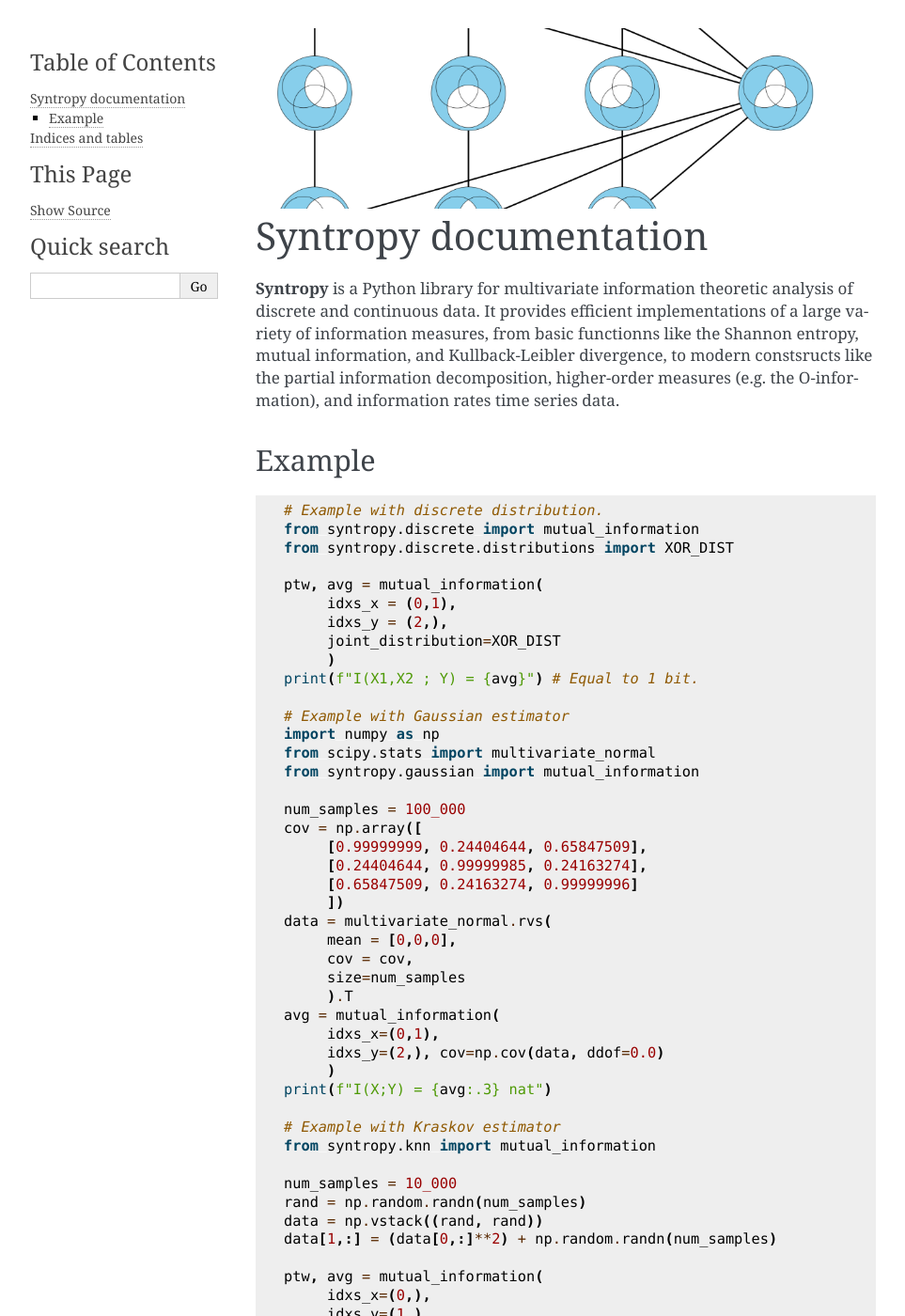
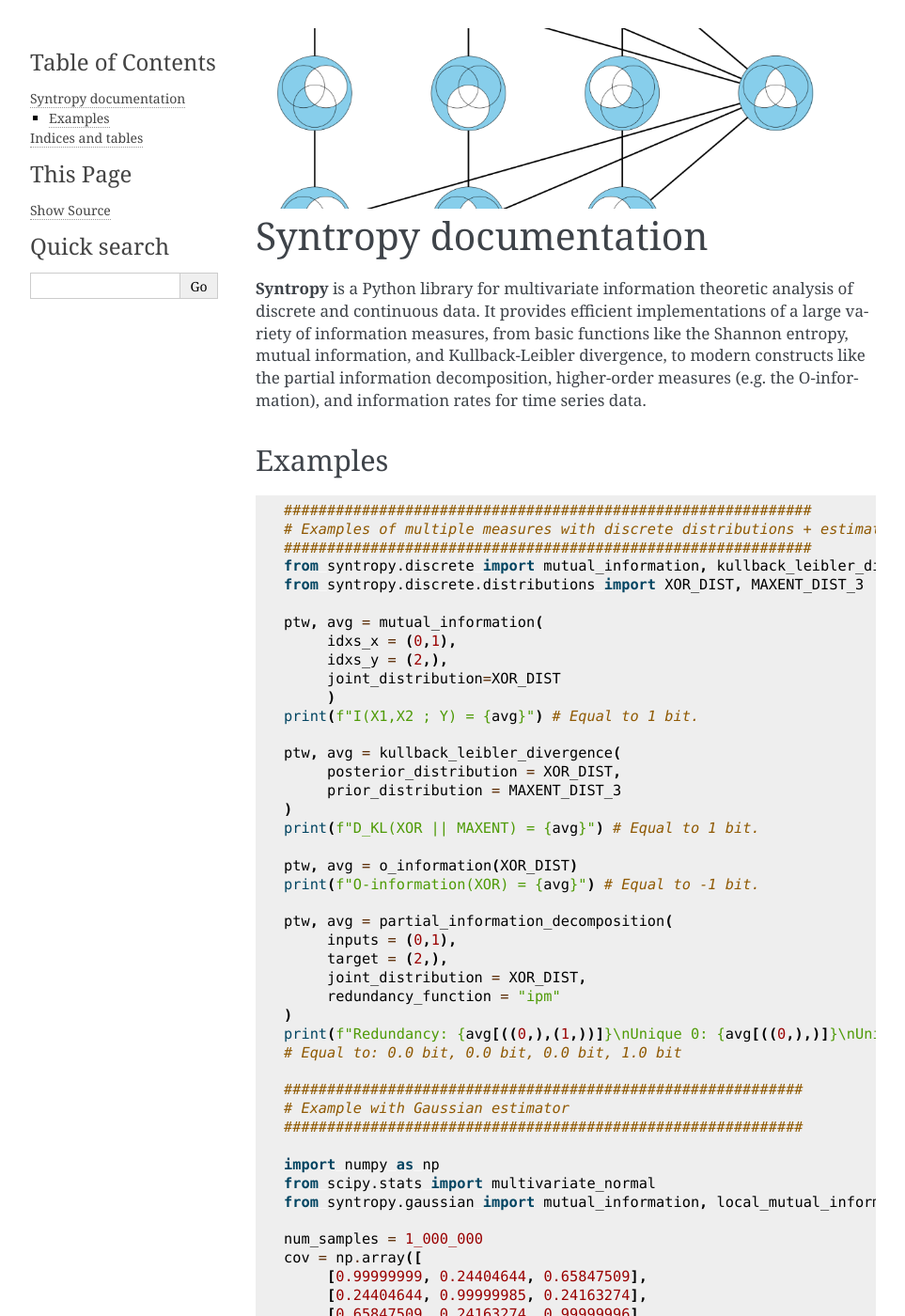
Before and after one commit to thosvarley/syntropy, a Sphinx documentation site: the page built from docs/source/index.rst, in a window 1280 px wide and 1400 px high. Shown: the whole window at 94% size, without its empty margins (148-1111 px from the left). Built offline with Sphinx 7.4.7, drawn with Linux system fonts in a browser that asks for light colours; some of the changed text lies outside the part shown.

Commit message:
Expanding splash-page examples

```diff
--- a/docs/source/index.rst
+++ b/docs/source/index.rst
@@ -12,15 +12,17 @@ Syntropy documentation
 ======================
 
 **Syntropy** is a Python library for multivariate information theoretic analysis of discrete and continuous data.
-It provides efficient implementations of a large variety of information measures, from basic functionns like the Shannon entropy, mutual information, and Kullback-Leibler divergence, to modern constsructs like the partial information decomposition, higher-order measures (e.g. the O-information), and information rates time series data.
+It provides efficient implementations of a large variety of information measures, from basic functions like the Shannon entropy, mutual information, and Kullback-Leibler divergence, to modern constructs like the partial information decomposition, higher-order measures (e.g. the O-information), and information rates for time series data.
 
-Example
--------
+Examples
+--------
 .. code-block:: python
 
-   # Example with discrete distribution.
-   from syntropy.discrete import mutual_information
-   from syntropy.discrete.distributions import XOR_DIST
+   #############################################################
+   # Examples of multiple measures with discrete distributions + estimators.
+   #############################################################
+   from syntropy.discrete import mutual_information, kullback_leibler_divergence, o_information, partial_information_decomposition
+   from syntropy.discrete.distributions import XOR_DIST, MAXENT_DIST_3
 
    ptw, avg = mutual_information(
         idxs_x = (0,1),
@@ -29,45 +31,102 @@ Example
         )
    print(f"I(X1,X2 ; Y) = {avg}") # Equal to 1 bit.
 
+   ptw, avg = kullback_leibler_divergence(
+        posterior_distribution = XOR_DIST,
+        prior_distribution = MAXENT_DIST_3
+   )
+   print(f"D_KL(XOR || MAXENT) = {avg}") # Equal to 1 bit.
+
+   ptw, avg = o_information(XOR_DIST)
+   print(f"O-information(XOR) = {avg}") # Equal to -1 bit.
+
+   ptw, avg = partial_information_decomposition(
+        inputs = (0,1),
+        target = (2,),
+        joint_distribution = XOR_DIST,
+        redundancy_function = "ipm"
+   )
+   print(f"Redundancy: {avg[((0,),(1,))]}\nUnique 0: {avg[((0,),)]}\nUnique 1: {avg[((1,),)]}\nSynergy: {avg[((0,1),)]}")
+   # Equal to: 0.0 bit, 0.0 bit, 0.0 bit, 1.0 bit
+
+   ############################################################
    # Example with Gaussian estimator
+   ############################################################
+
    import numpy as np
    from scipy.stats import multivariate_normal
-   from syntropy.gaussian import mutual_information
+   from syntropy.gaussian import mutual_information, local_mutual_information, kullback_leibler_divergence, partial_information_decomposition, o_information, local_o_information
 
-   num_samples = 100_000
+   num_samples = 1_000_000
    cov = np.array([
         [0.99999999, 0.24404644, 0.65847509],
         [0.24404644, 0.99999985, 0.24163274],
         [0.65847509, 0.24163274, 0.99999996]
         ])
-   data = multivariate_normal.rvs(
+   data = multivariate_normal.rvs( # Generate data for finite sizes.
         mean = [0,0,0],
         cov = cov,
         size=num_samples
         ).T
+   emp = np.cov(data, ddof=0) # Empirical covariance for finite-sample estimates.
    avg = mutual_information(
-        idxs_x=(0,1),
-        idxs_y=(2,), cov=np.cov(data, ddof=0.0)
+        idxs_x = (0,1),
+        idxs_y = (2,),
+        cov = emp
         )
    print(f"I(X;Y) = {avg:.3} nat")
+   local = local_mutual_information(
+        idxs_x=(0,1),
+        idxs_y = (2,),
+        cov = emp,
+        data = data
+        )
+   print(f"E[local] = avg: {np.isclose(avg, local.mean())}")
 
+   maxent = np.array([
+        [1.0, 0.0, 0.0],
+        [0.0, 1.0, 0.0],
+        [0.0, 0.0, 1.0]
+        ])
+
+   dkl = kullback_leibler_divergence(
+        cov_posterior = cov,
+        cov_prior = maxent
+        )
+   print(f"D_KL(cov || I) = {dkl:.3} nat")
+
+   oinfo = o_information(
+        cov = emp
+        )
+   local_o = local_o_information(
+        data = data
+   )
+   print(f"O-information(X) = {oinfo:.3} nat")
+   print(f"E[local_o] = oinfo: {np.isclose(oinfo, local_o.mean())}")
+
+   #############################################################
    # Example with Kraskov estimator
-   from syntropy.knn import mutual_information
+   #############################################################
+   # this uses the same Gaussian data as above
+   # to allow comparability
+   from syntropy.knn import mutual_information, o_information
+   # Note that there is no KNN-based DKL or PID.
 
-   num_samples = 10_000
-   rand = np.random.randn(num_samples)
-   data = np.vstack((rand, rand))
-   data[1,:] = (data[0,:]**2) + np.random.randn(num_samples)
-
+   data = data[:,:100_000] # Reducing the number of data points.
    ptw, avg = mutual_information(
-        idxs_x=(0,),
-        idxs_y=(1,),
+        idxs_x=(0,1),
+        idxs_y=(2,),
         data=data,
         k = 5,
         algorithm = 1 # Whether to use the KSG1 or KSG2 MI estimator.
    )
+   print(f"I(X;Y) = {avg:.3} nat") # Should be similar to the Gaussian MI above.
 
-   print(f"I(X;Y) = {avg:.3} nat")
+   ptw, avg = o_information(
+        data = data,
+        k = 5,
+   )
+   print(f"O-information(data) = {avg:.3} nat") # Should be similar to the Gaussian O-information given above.
 
 .. toctree::
    :maxdepth: 2
```
